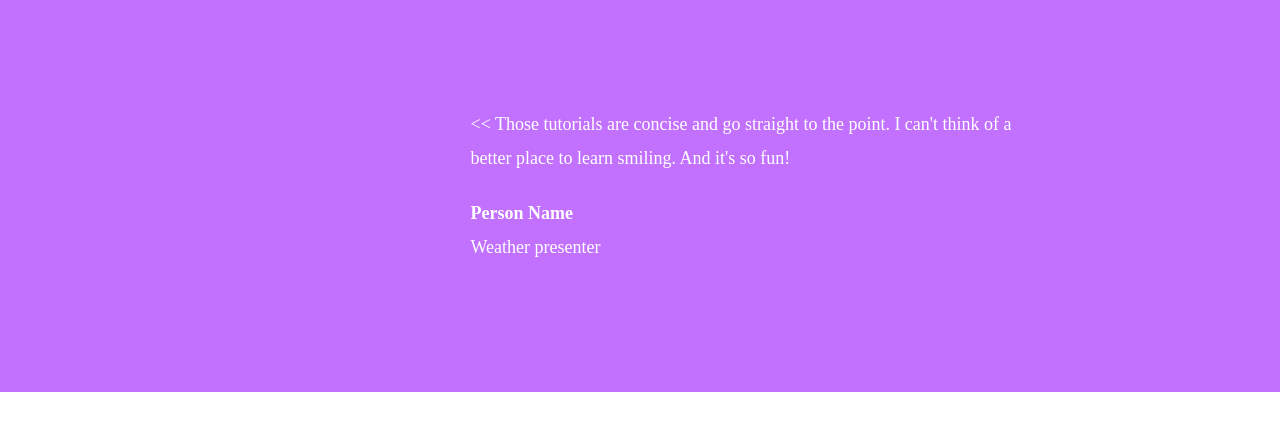
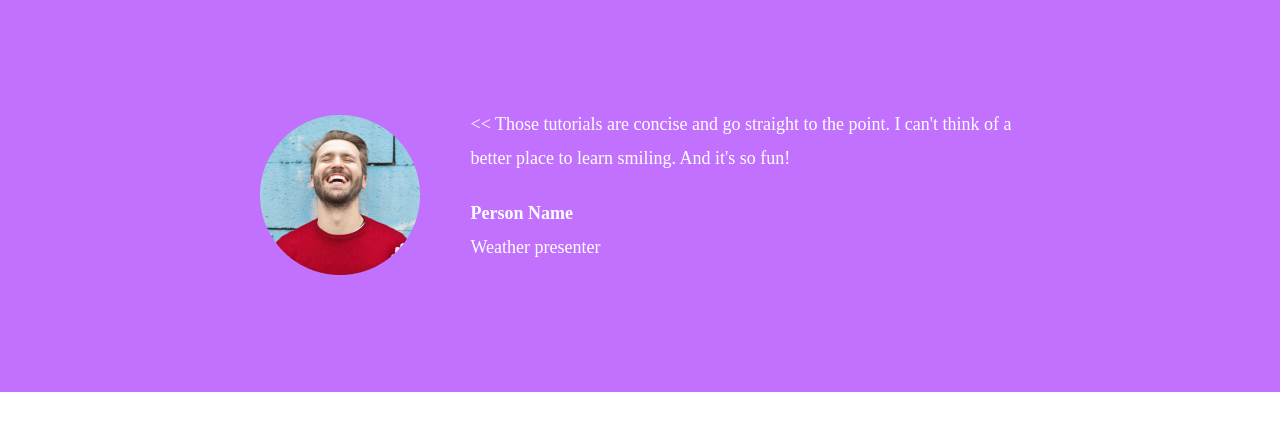
Before and after one commit to Abel8866/alx_html_css, a plain HTML site: page css_advanced/index-2.html in a window 1280 px wide. Drawn offline with Linux system fonts and the light colour scheme.

Commit message:
File updated

```diff
--- a/css_advanced/index-2.html
+++ b/css_advanced/index-2.html
@@ -10,7 +10,7 @@
     <section class="two-column-section">
         <div class="two-column-layout">
             <div class="column-left box">
-                <img src="css_advanced/5.png" alt="">
+                <img src="5.png" alt="">
             </div>
             <div class="column-right-box">
                 <p class="description">&lt;&lt; Those tutorials are concise and go straight to the point. I can't think of a better place to learn smiling. And it's so fun!</p>
```
